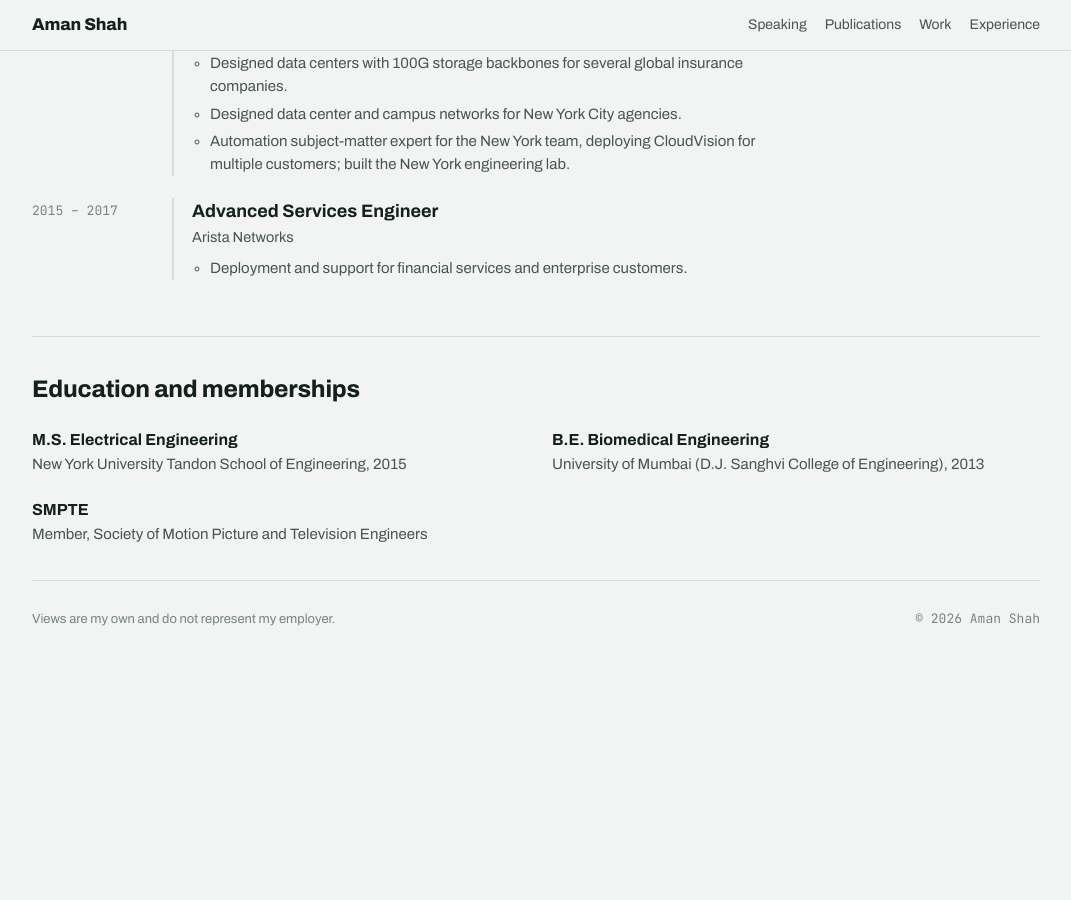
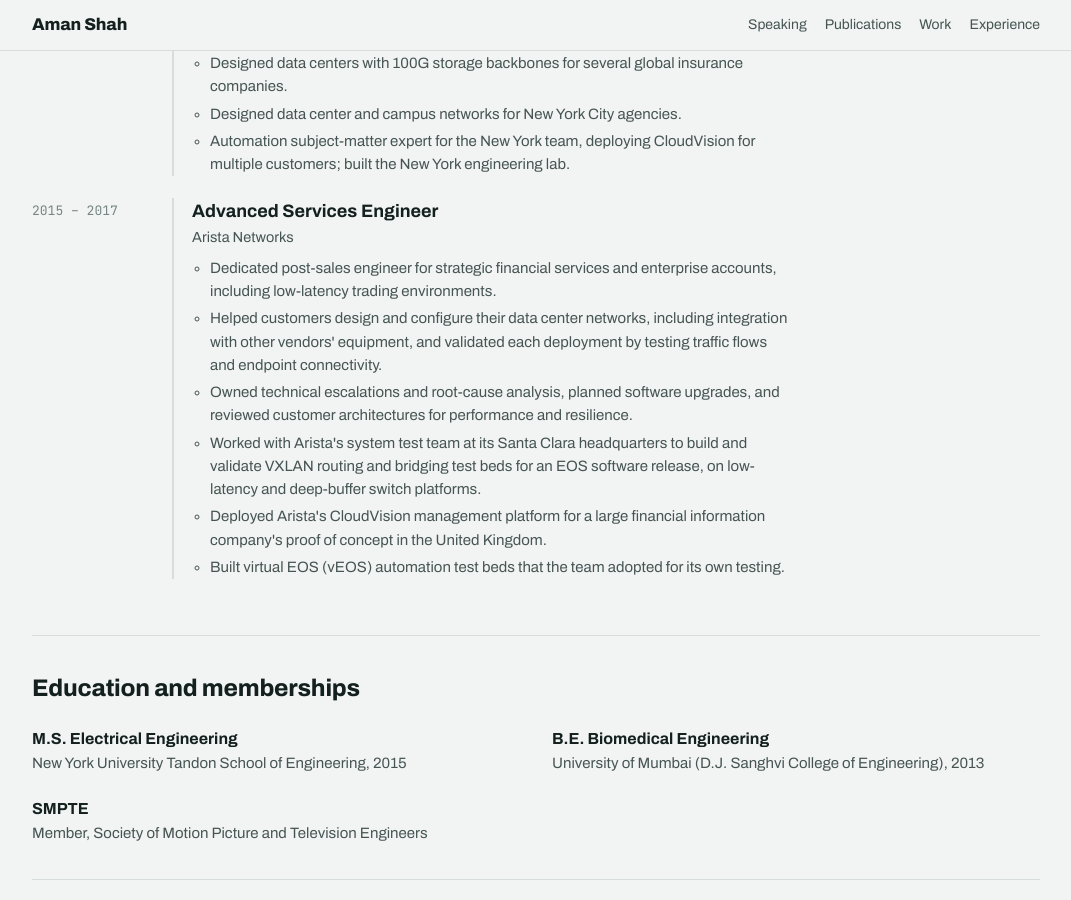
Before and after one commit to Amanshah91/amanshah91.github.io, a Jekyll site: the page built from index.html, in a window 1280 px wide and 900 px high, scrolled down 4799 px. Shown: the whole window, without its empty margins (104-1175 px from the left). Built offline with Jekyll 4.4.1, drawn with Linux system fonts in a browser that asks for light colours; before the commit the page ends 5476 px from its top, so only the background shows below that.

Commit message:
Experience: expand Advanced Services Engineer role
Co-Authored-By: Claude Opus 5.5 <noreply@anthropic.com>
Claude-Session: https://claude.ai/code/session_016ECpXB9SB4zXKomSvGvhZo

```diff
--- a/index.html
+++ b/index.html
@@ -204,7 +204,12 @@ layout: default
           <h3>Advanced Services Engineer</h3>
           <p class="org">Arista Networks</p>
           <ul>
-            <li>Deployment and support for financial services and enterprise customers.</li>
+            <li>Dedicated post-sales engineer for strategic financial services and enterprise accounts, including low-latency trading environments.</li>
+            <li>Helped customers design and configure their data center networks, including integration with other vendors' equipment, and validated each deployment by testing traffic flows and endpoint connectivity.</li>
+            <li>Owned technical escalations and root-cause analysis, planned software upgrades, and reviewed customer architectures for performance and resilience.</li>
+            <li>Worked with Arista's system test team at its Santa Clara headquarters to build and validate VXLAN routing and bridging test beds for an EOS software release, on low-latency and deep-buffer switch platforms.</li>
+            <li>Deployed Arista's CloudVision management platform for a large financial information company's proof of concept in the United Kingdom.</li>
+            <li>Built virtual EOS (vEOS) automation test beds that the team adopted for its own testing.</li>
           </ul>
         </div>
       </li>
```
